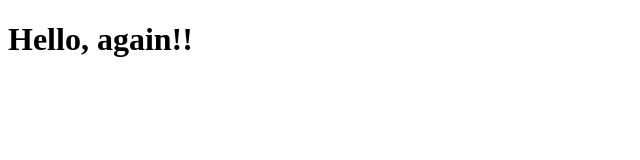
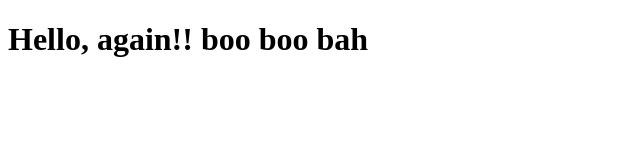
Before and after one commit to polikyma/coursera-test, a plain HTML site: page site/index.html in a window 1280 px wide. Shown: the whole page, without its empty margins (0-640 px from the left). Drawn offline with Linux system fonts and the light colour scheme.

Commit message:
small addition to our page content

```diff
--- a/site/index.html
+++ b/site/index.html
@@ -6,6 +6,6 @@
 	<title>Hello!</title>
 </head>
 <body>
-<h1>Hello, again!!</h1>
+<h1>Hello, again!! boo boo bah</h1>
 </body>
 </html>
```
